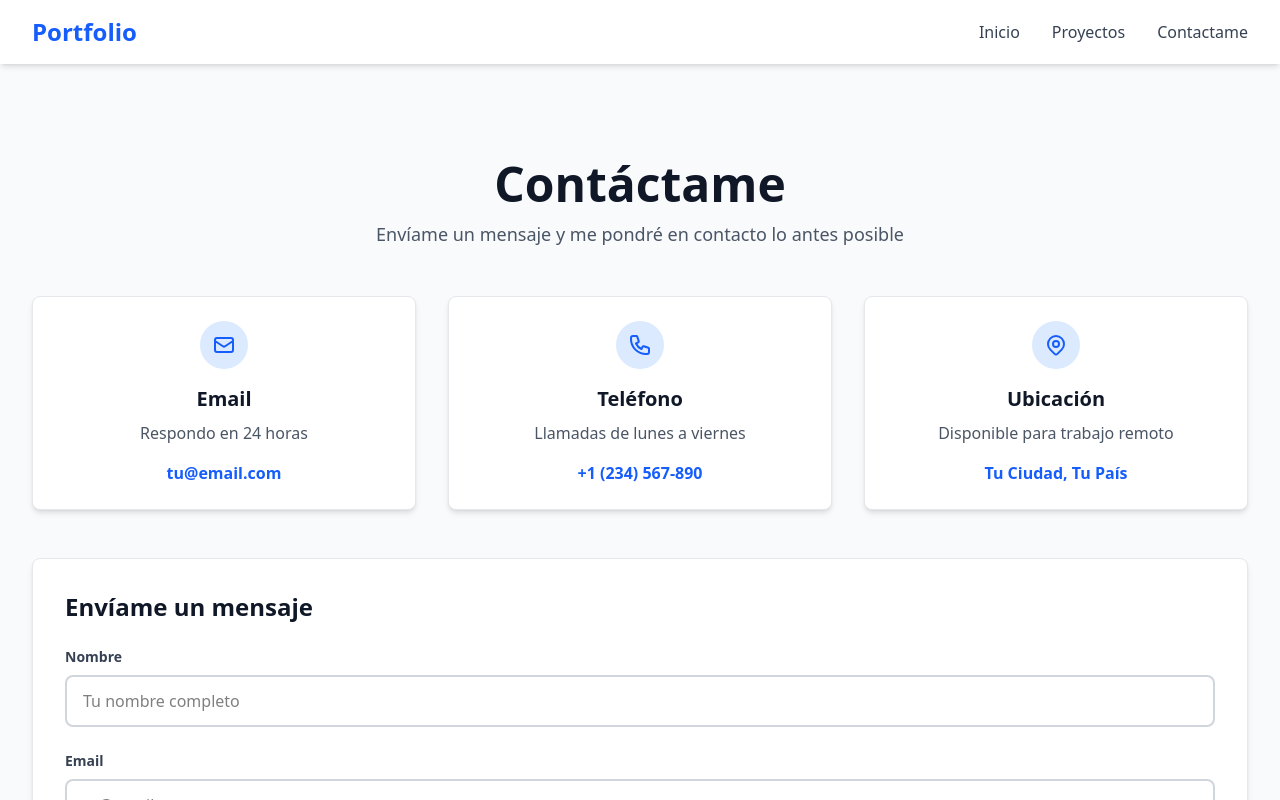
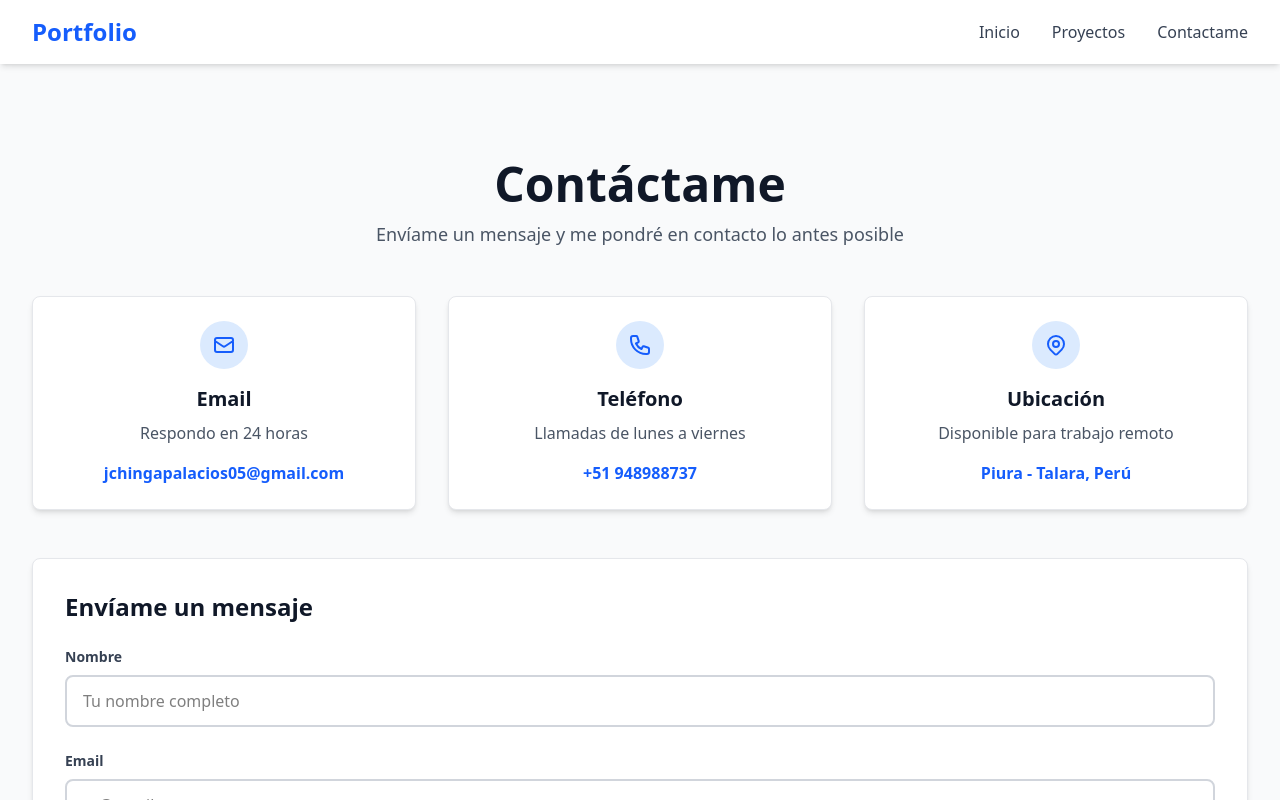
Before and after one commit to sebastianchinga/sebastian-portfolio-fullstack, a React (Vite) app: page /contactame in a window 1280 px wide. Shown: the top 800 px of the page. Built offline with nearby package versions, Linux system fonts and the light colour scheme.

Commit message:
feat: add my personal info contact

```diff
--- a/src/pages/Contactame.tsx
+++ b/src/pages/Contactame.tsx
@@ -35,7 +35,7 @@ export default function Contactame() {
                         href="mailto:tu@email.com"
                         className="text-blue-600 hover:text-blue-700 font-semibold"
                     >
-                        tu@email.com
+                        jchingapalacios05@gmail.com
                     </a>
                 </div>
                 {/* Tarjeta de Teléfono */}
@@ -61,7 +61,7 @@ export default function Contactame() {
                         href="tel:+1234567890"
                         className="text-blue-600 hover:text-blue-700 font-semibold"
                     >
-                        +1 (234) 567-890
+                        +51 948988737
                     </a>
                 </div>
                 {/* Tarjeta de Ubicación */}
@@ -89,7 +89,7 @@ export default function Contactame() {
                     </div>
                     <h3 className="text-xl font-bold text-gray-900 mb-2">Ubicación</h3>
                     <p className="text-gray-600 mb-4">Disponible para trabajo remoto</p>
-                    <p className="text-blue-600 font-semibold">Tu Ciudad, Tu País</p>
+                    <p className="text-blue-600 font-semibold">Piura - Talara, Perú</p>
                 </div>
             </div>
             {/* Formulario de Contacto */}
@@ -210,7 +210,7 @@ export default function Contactame() {
                 </h3>
                 <div className="flex justify-center gap-6">
                     <a
-                        href="https://linkedin.com"
+                        href="https://www.linkedin.com/in/juan-sebastian-chinga-palacios/"
                         target="_blank"
                         className="w-12 h-12 bg-blue-600 hover:bg-blue-700 text-white rounded-full flex items-center justify-center transition-colors"
                     >
@@ -219,7 +219,7 @@ export default function Contactame() {
                         </svg>
                     </a>
                     <a
-                        href="https://github.com"
+                        href="https://github.com/sebastianchinga"
                         target="_blank"
                         className="w-12 h-12 bg-gray-700 hover:bg-gray-800 text-white rounded-full flex items-center justify-center transition-colors"
                     >
```
